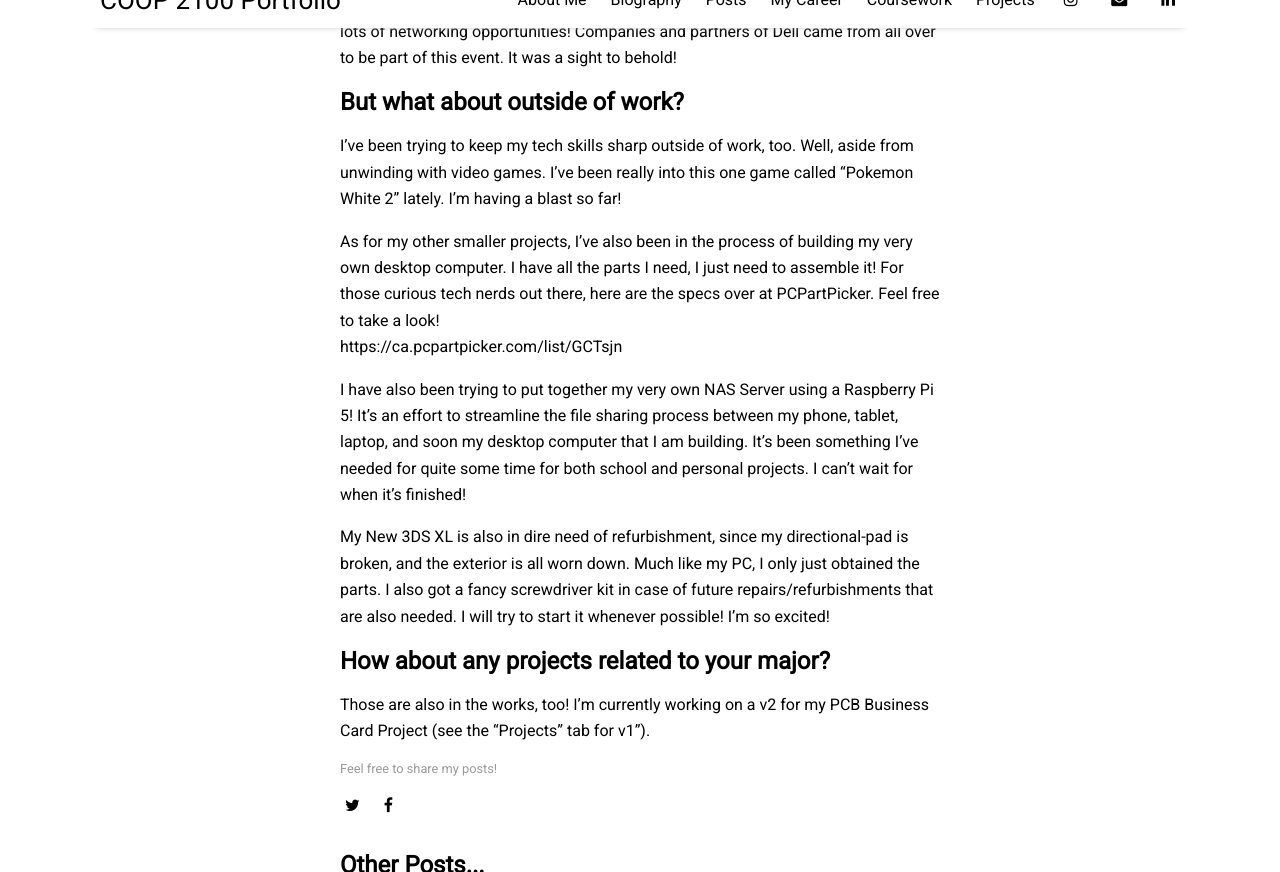
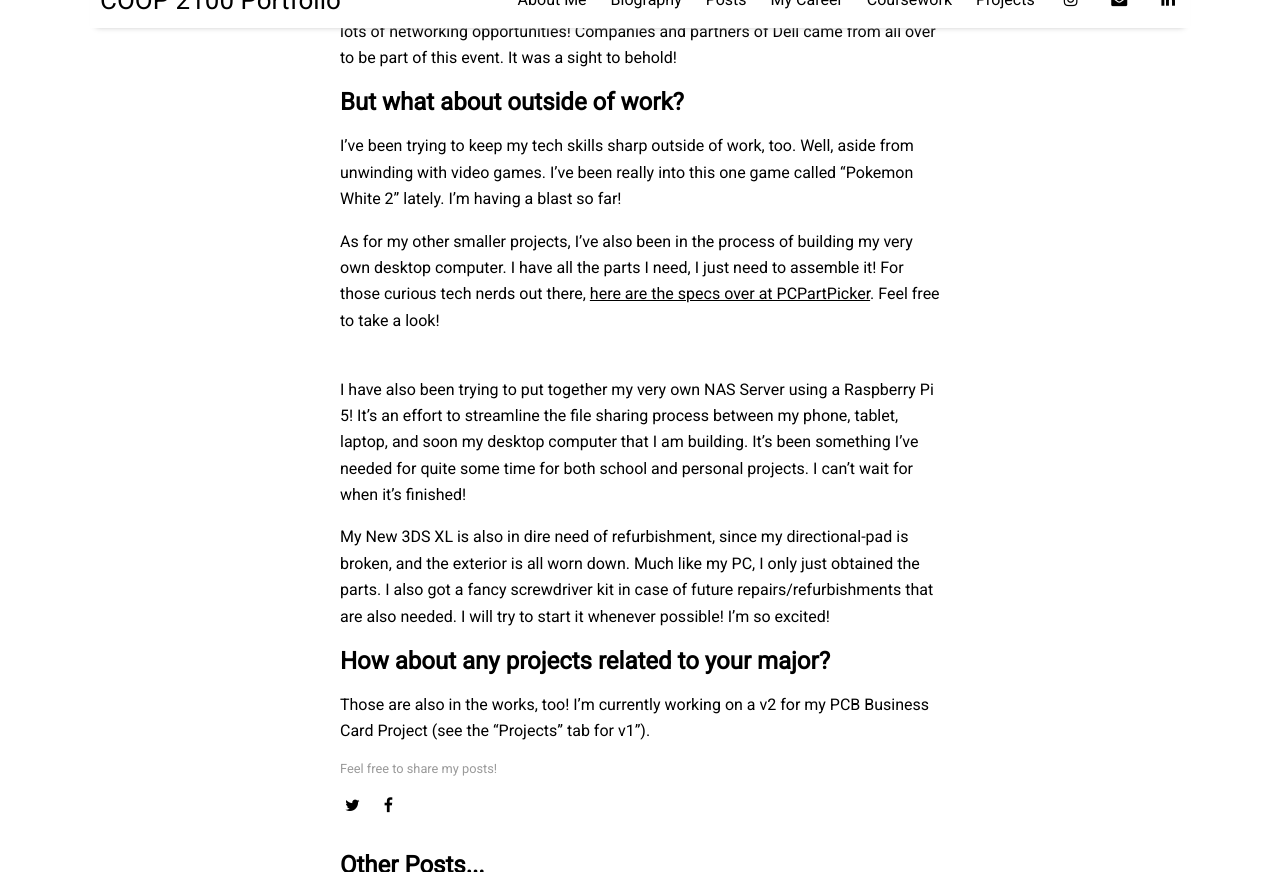
Before and after one commit to wojakshizlet/wojakshizlet.github.io, a Jekyll site: the page built from _posts/2025-04-03-what-ive-been-up-to.md, in a window 1280 px wide and 900 px high, scrolled down 1890 px, cut to the strip 28-900 px from the top of the window. Built offline with Jekyll 4.4.1, drawn with Linux system fonts in a browser that asks for light colours; nearby versions of some CDN libraries.

Commit message:
Update 2025-04-03-what-ive-been-up-to.md

```diff
--- a/_posts/2025-04-03-what-ive-been-up-to.md
+++ b/_posts/2025-04-03-what-ive-been-up-to.md
@@ -39,9 +39,8 @@ The entire day was a huge blast! We had a lot of food, a lot of breakout rooms,
 I've been trying to keep my tech skills sharp outside of work, too. Well, aside from unwinding with video games. I've been really into this one game called "Pokemon White 2" lately. I'm having a blast so far!
 <br/>
 
-As for my other smaller projects, I've also been in the process of building my very own desktop computer. I have all the parts I need, I just need to assemble it! For those curious tech nerds out there, here are the specs over at PCPartPicker. Feel free to take a look!
+As for my other smaller projects, I've also been in the process of building my very own desktop computer. I have all the parts I need, I just need to assemble it! For those curious tech nerds out there, [here are the specs over at PCPartPicker](https://ca.pcpartpicker.com/list/GCTsjn). Feel free to take a look!
 <br/>
-https://ca.pcpartpicker.com/list/GCTsjn
 <br/>
 
 I have also been trying to put together my very own NAS Server using a Raspberry Pi 5! It's an effort to streamline the file sharing process between my phone, tablet, laptop, and soon my desktop computer that I am building. It's been something I've needed for quite some time for both school and personal projects. I can't wait for when it's finished!
```
